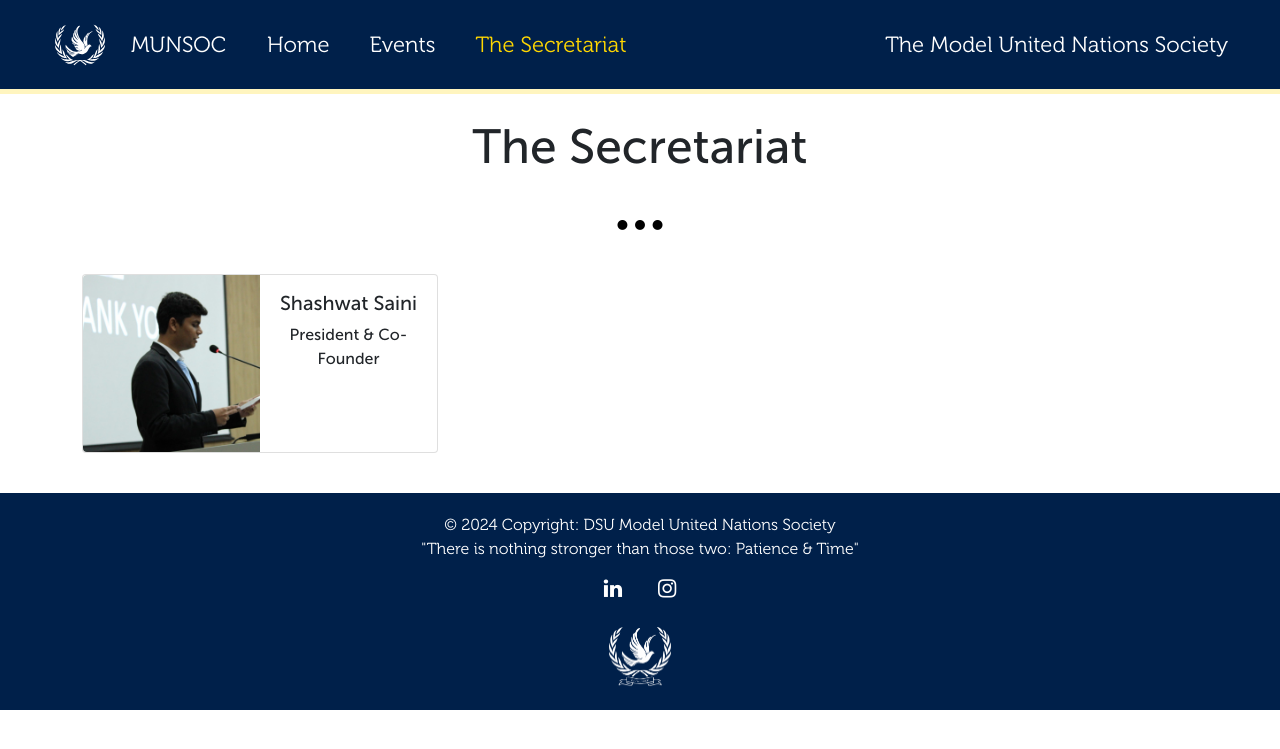
After one commit to shashwatsaini/MUNSOC-Web-App, a Flask app: page /the-secretariat in a window 1280 px wide. The commit adds this page. Shown: the top 749 px of the page. Run offline with Flask 3, Linux system fonts and the light colour scheme.

Commit message:
Added Secretariat page.

```diff
--- a/application/controllers.py
+++ b/application/controllers.py
@@ -9,3 +9,7 @@ def home():
 @app.route('/events')
 def events():
 	return render_template('events.html')
+
+@app.route('/the-secretariat')
+def secretariat():
+	return render_template('secretariat.html')
--- a/templates/events.html
+++ b/templates/events.html
@@ -32,7 +32,7 @@
 		        	<a class="nav-link" href="#" id="navbar_current_page">Events <span class="sr-only"></span></a>
 			    </li>
 			    <li class="nav-item">
-			        <a class="nav-link" href="#" id="navbar">The Secretariat</a>
+			        <a class="nav-link" href="/the-secretariat" id="navbar">The Secretariat</a><span class="sr-only"></span></a>
 			    </li>
 		    </ul>
 		    <span class="navbar-text ms-auto" style="margin-right: 50px; font-family: 'museo'; color: white; padding: 2px; font-size: 22px;">
--- /dev/null
+++ b/templates/secretariat.html
@@ -0,0 +1,104 @@
+<!DOCTYPE html>
+<html lang="en">
+	<head>
+		<meta charset="utf-8">
+		<link type="text/css" rel="stylesheet" href="{{ url_for('static', filename='style.css') }}">
+		<link rel="icon" href="{{ url_for('static', filename='logo_white_notext.svg') }}" type="image/svg">
+		<title>DSU MUNSOC</title>
+		<!--Bootstrap-->
+		<link href="https://cdn.jsdelivr.net/npm/bootstrap@5.0.2/dist/css/bootstrap.min.css" rel="stylesheet" integrity="sha384-EVSTQN3/azprG1Anm3QDgpJLIm9Nao0Yz1ztcQTwFspd3yD65VohhpuuCOmLASjC" crossorigin="anonymous">
+		<!--Icon Library-->
+		<link rel="stylesheet" href="https://cdnjs.cloudflare.com/ajax/libs/font-awesome/4.7.0/css/font-awesome.min.css">
+	</head>
+
+	<body>
+
+		<nav class="navbar navbar-expand-lg navbar-light disabled" style="background-color: #00204A;">
+
+			<a class="navbar-brand disabled" href="#" style="margin-left: 50px; padding: 5px"><img src="{{ url_for('static', filename='logo_white_notext.svg') }}" height= "50" width="50"></a>
+
+	        <a class="navbar-brand" href="#" style="font-family: 'museo'; color: white; font-size: 22px; padding: 5px;" disabled="">MUNSOC</a>
+
+			<button class="navbar-toggler" type="button" data-toggle="collapse" data-target="#navbarText" aria-controls="navbarText" aria-expanded="false" aria-label="Toggle navigation">
+				<span class="navbar-toggler-icon"></span>
+			</button>
+
+			 <div class="collapse navbar-collapse" id="navbarText">
+			    <ul class="navbar-nav mr-auto">
+			    	<li class="nav-item active">
+			        	<a class="nav-link" href="/" id="navbar">Home <span class="sr-only"></span></a>
+			     	</li>
+			      	<li class="nav-item active">
+			        	<a class="nav-link" href="/events" id="navbar">Events <span class="sr-only"></span></a>
+				    </li>
+				    <li class="nav-item">
+				        <a class="nav-link" href="#" id="navbar_current_page">The Secretariat</a><span class="sr-only"></span></a>
+				    </li>
+			    </ul>
+			    <span class="navbar-text ms-auto" style="margin-right: 50px; font-family: 'museo'; color: white; padding: 2px; font-size: 22px;">
+			      The Model United Nations Society
+			    </span>
+			</div>
+			</nav>
+
+			<main>
+
+			<div>
+			<hr id="separator" style="width: 100%;">
+			</div>
+
+			<br>
+
+			<div class="container-md" style="text-align: center;">
+				<div class="display-5">The Secretariat</div>
+			</div>
+
+			<br>
+
+			<div class="container-md">
+				<img src="{{ url_for('static', filename='separator2.png') }}" width=50px height=50px>
+			</div>
+
+			<br>
+
+			<div class="container-md">
+		        <div class="row row-cols-1 row-cols-md-2
+		                    row-cols-lg-3 g-4">
+		            <div class="col">
+		                <div class="card mb-3" style="max-width: 540px; max-height: 540px">
+		                    <div class="row g-0">
+		                        <div class="col-md-6 text-center">
+		                            <img src="{{ url_for('static', filename='img/secretariat/shashwatsaini.jpeg') }}"
+		                                class="img-fluid rounded-start">
+		                        </div>
+		                        <div class="col-md-6">
+		                            <div class="card-body">
+		                                <h5 class="card-title">
+		                                    Shashwat Saini
+		                                </h5>
+		                                <p class="card-text">President & Co-Founder
+		                                </p>
+		                           </div>
+		                        </div>
+		                    </div>
+		                </div>
+		            </div>
+		        </div>
+		    </div>
+
+		    <br>
+
+		</main>
+
+		<footer>
+		    <div class="display-8">© 2024 Copyright: DSU Model United Nations Society</div>
+		    <div class="display-8">"There is nothing stronger than those two: Patience & Time"</div>
+			<a class="fa fa-linkedin fa-lg" style="padding-right: 10px;" href="https://in.linkedin.com/company/dsu-model-united-nations-society"></a>
+			<a class="fa fa-instagram fa-lg" href="https://www.instagram.com/dsu_munsoc/?igsh=MWwydW53a28yeTIyYw%3D%3D"></a>
+			<br>
+			<img src="{{ url_for('static', filename='logo_white.png') }}" width="5%" height="5%">
+		</footer>
+
+		<script src="https://cdn.jsdelivr.net/npm/bootstrap@5.0.2/dist/js/bootstrap.bundle.min.js" integrity="sha384-MrcW6ZMFYlzcLA8Nl+NtUVF0sA7MsXsP1UyJoMp4YLEuNSfAP+JcXn/tWtIaxVXM" crossorigin="anonymous"></script>
+	</body>
+</html>
```
Also changed, not shown: templates/home.html (+3 -4 lines), static/img/secretariat/shashwatsaini.jpeg (added).
